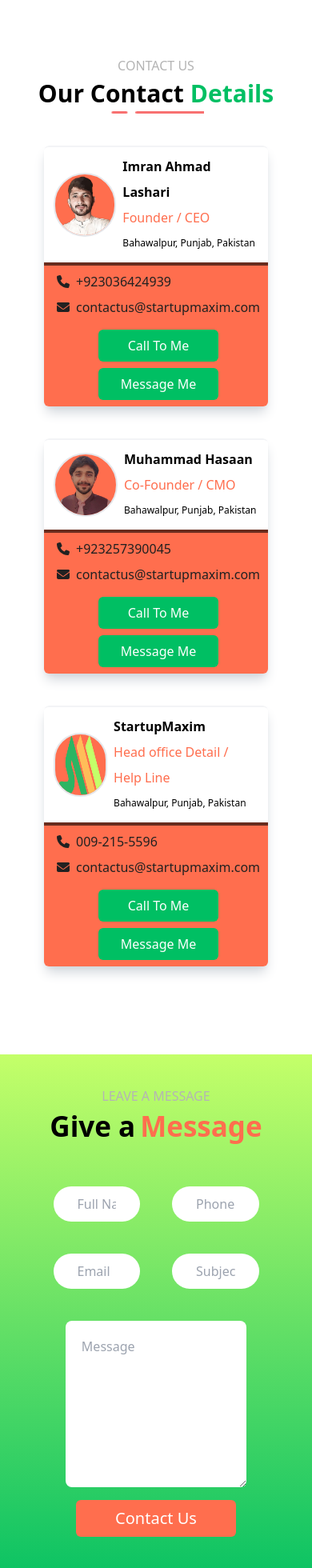
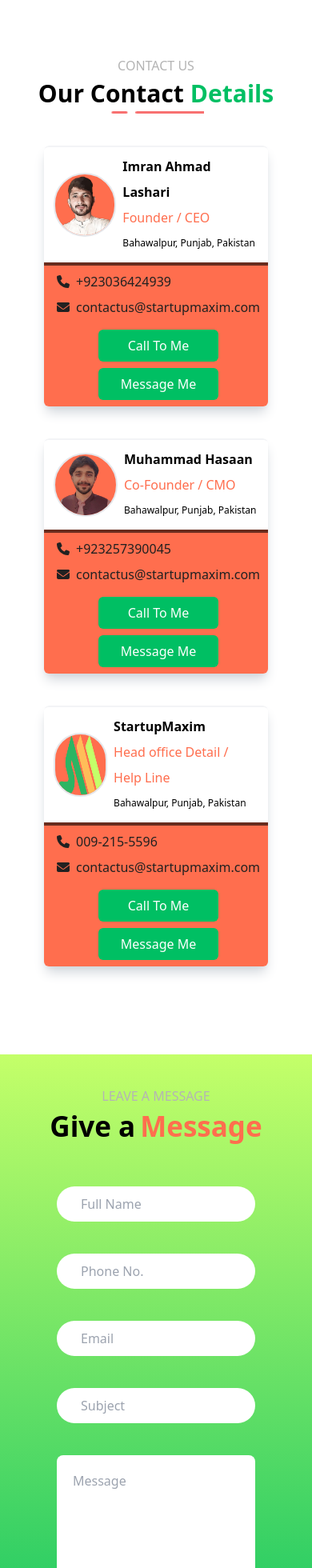
Before and after one commit to mhmAdmin1122/startupMAXIM, a Next.js app: page /Components/C/ContactUs in a window 390 px wide. Shown: the top 1960 px of the page at 80% size. Built offline with nearby package versions, Linux system fonts and the light colour scheme.

Commit message:
contact page made responive for all devices

```diff
--- a/pages/Contact/index.tsx
+++ b/pages/Contact/index.tsx
@@ -8,7 +8,7 @@
   return (
     <Layout>
       <Head>
-        <title>Contact</title>
+        <title>Contact -StartupMAXIM</title>
       </Head>
       <HeroContact />
       <ContactUs />
--- a/styles/globals.css
+++ b/styles/globals.css
@@ -1748,5 +1748,11 @@
   .contact-adress-user-card-contactdeatailbtnbox{
     @apply flex-col;
   }
+  .ContactUs-Form div input {
+    @apply w-[80%] px-[30px] py-[10px] rounded-full;
+  }
+  .ContactUs-Form div textarea {
+    @apply w-[80%] p-[20px] rounded-lg;
+  }
   /* contact page */
 }
```
Also changed, not shown: pages/Components/C/ContactForm.tsx (line endings or trailing spaces), pages/Components/C/ContactUs.tsx (line endings or trailing spaces).
